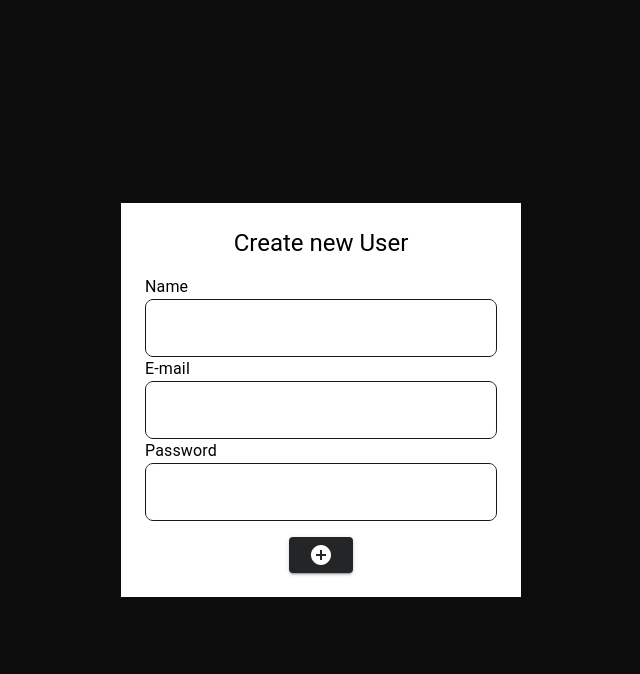
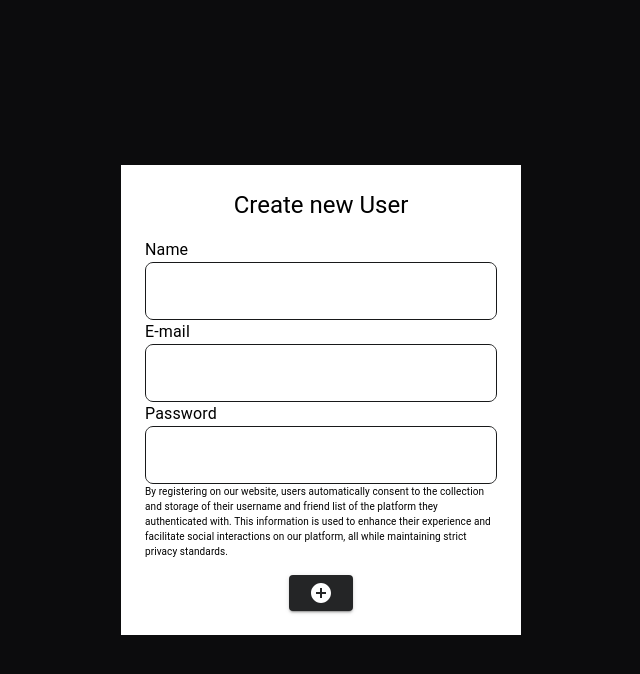
Before and after one commit to butchermark/cs_bsc_thesis_frontend, a React (Create React App) app: page /login in a window 1280 px wide. Both pictures are taken after a click on the button "REGISTER". Shown: the top 674 px of the page, without its empty margins (319-959 px from the left). Built offline with nearby package versions, Linux system fonts and the light colour scheme.

Commit message:
fix: policy message

```diff
--- a/src/components/authentication/CreateUserPanel.tsx
+++ b/src/components/authentication/CreateUserPanel.tsx
@@ -22,7 +22,7 @@ export const CreateUserPanel = (props: any) => {
           display: 'flex',
           flexDirection: 'column',
           maxWidth: 400,
-          maxHeight: 400,
+          maxHeight: 500,
           backgroundColor: 'white',
           padding: 3,
           width: '100%',
@@ -76,6 +76,13 @@ export const CreateUserPanel = (props: any) => {
             type="password"
             onChange={(e) => props.userpassword(e)}
           />
+          <Typography sx={{ fontSize: '10px' }}>
+            By registering on our website, users automatically consent to the
+            collection and storage of their username and friend list of the
+            platform they authenticated with. This information is used to
+            enhance their experience and facilitate social interactions on our
+            platform, all while maintaining strict privacy standards.
+          </Typography>
           <Box sx={{ display: 'flex', justifyContent: 'center' }}>
             <Button
               color="success"
```
